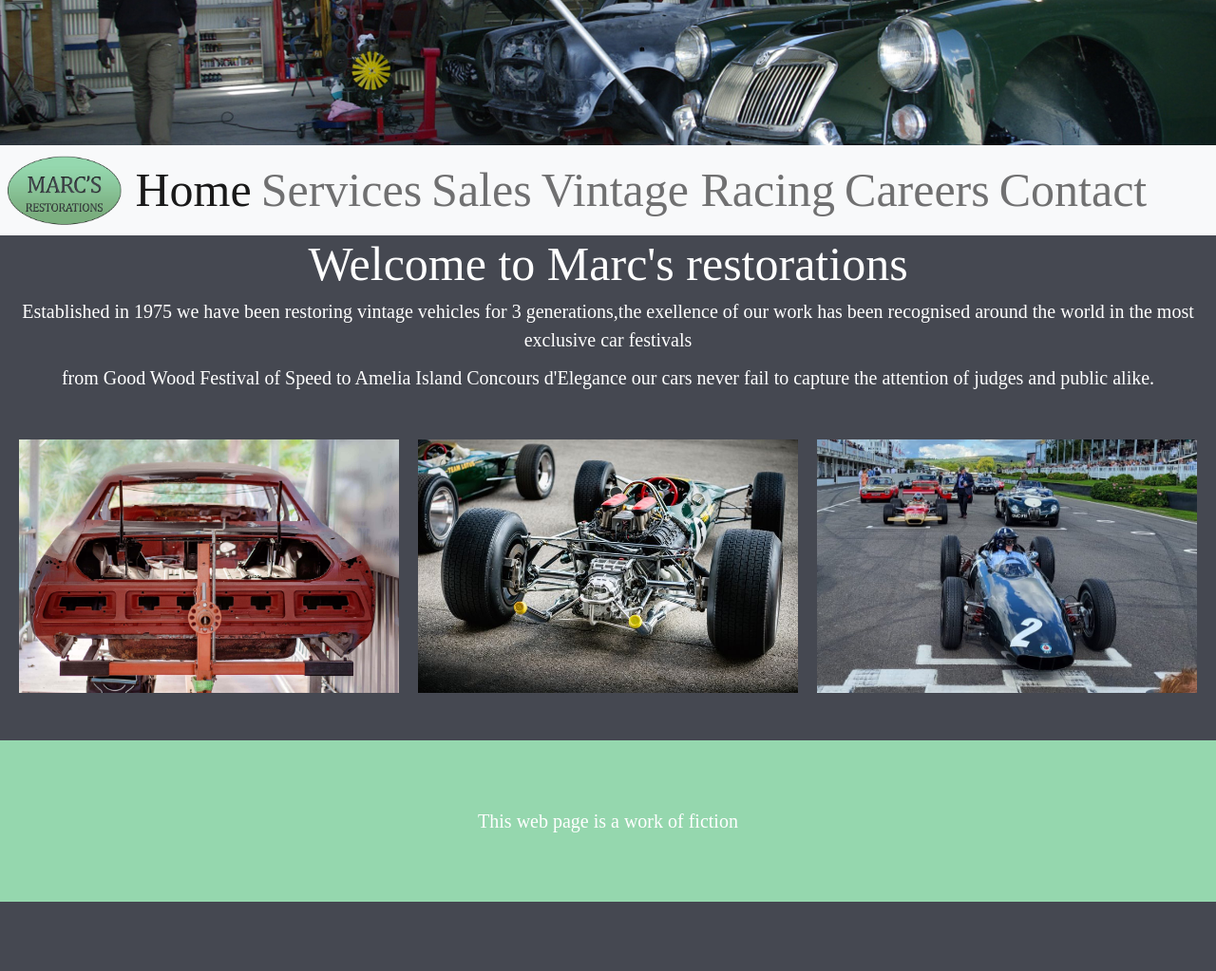
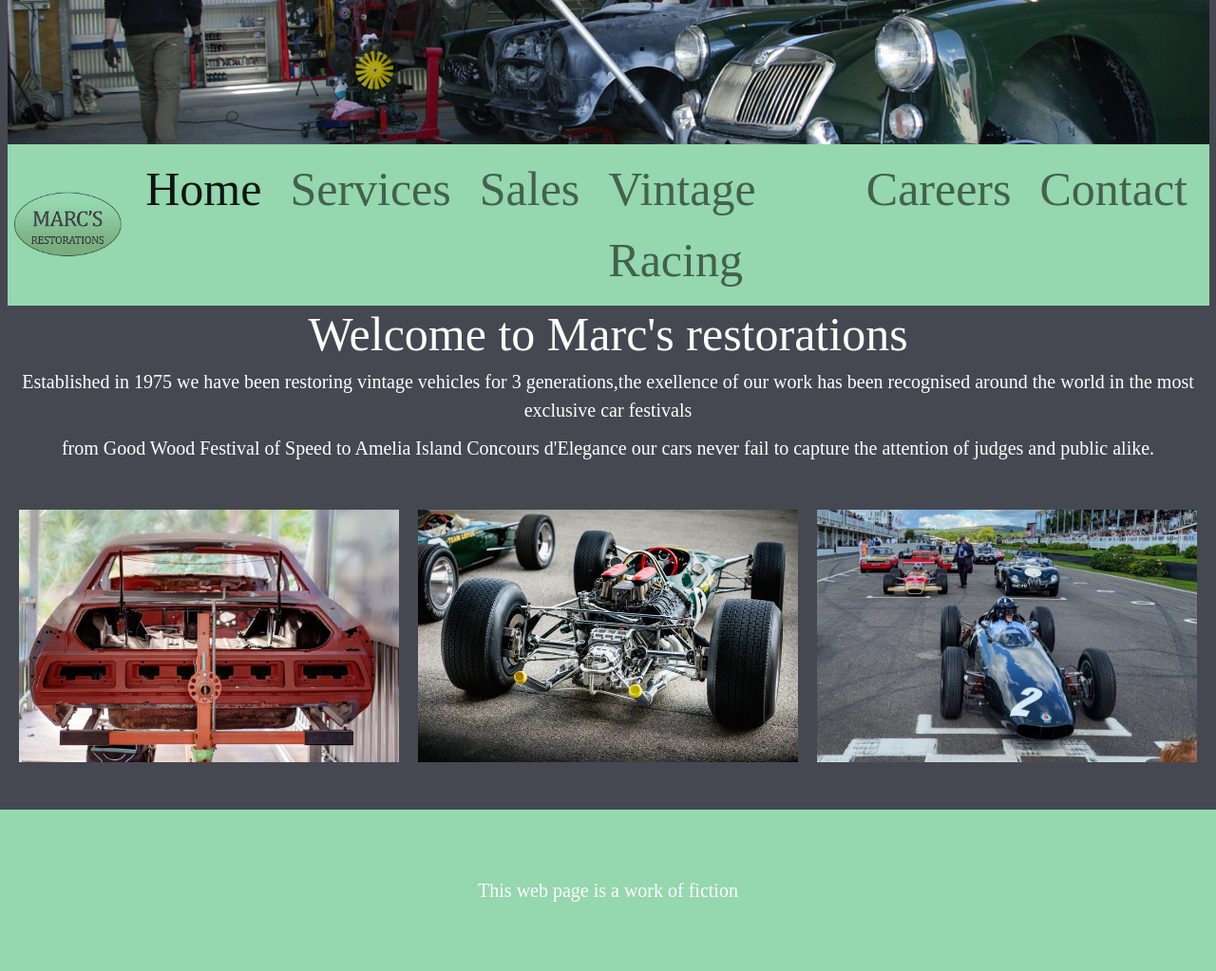
Before and after one commit to Marc4623/PF-Acosta, a plain HTML site: page index.html in a window 1280 px wide. Shown: the whole page at 95% size. Before the commit the page ends 950 px from the top, so only its background shows below. Drawn offline with nearby package versions, Linux system fonts and the light colour scheme.

Commit message:
syled new navbar

```diff
--- a/css/styles.css
+++ b/css/styles.css
@@ -6,9 +6,6 @@
 html {
     font-size: 62.5%;
     }
-a {
-    text-decoration: none;
-}
 .header__navigation--list {
     list-style: none;
     margin: 0;
@@ -22,7 +19,6 @@ a {
     padding: 3.4rem;
     float: left;
 }
-
 body {
     background-color: #454851;
 }
@@ -48,7 +44,7 @@ img {
 .header {
     font-family: 'Times New Roman', Times, serif;
     font-size: 5rem;
-}
+    }
 .header__banner {
     width: 100%;
     height: auto;
@@ -108,3 +104,6 @@ img {
 .company {
     width: 12rem;
 }
+.navbar-color {
+    background: #95d7ae;
+}
--- a/index.html
+++ b/index.html
@@ -1,6 +1,6 @@
 <!DOCTYPE html>
 <html lang="en">
-<head class="container">
+<head>
     <meta charset="UTF-8">
     <meta http-equiv="X-UA-Compatible" content="IE=edge">
     <meta name="viewport" content="width=device-width, initial-scale=1.0">
@@ -10,29 +10,27 @@
     <link rel="stylesheet" href="css/styles.css">
 </head>
 <body>
-    <header class="header">
+    <header class="header container-fluid">
         <img src="img/banner.png" alt="banner" class="header__banner">
-                <a href="index.html">
-
-                </a>
-                <nav class="navbar navbar-expand-lg navbar-light bg-light">
+        <div>
+            <nav class="navbar navbar-expand-lg navbar-color">
                     <div class="container-fluid">
-                        <a class="navbar-brand" href="#"><img src="img/company-logo-2.png" alt="company" class="company"></a>
+                        <a class="navbar-brand" href="index.html"><img src="img/company-logo-2.png" alt="company" class="company"></a>
                         <button class="navbar-toggler" type="button" data-bs-toggle="collapse" data-bs-target="#navbarNavAltMarkup" aria-controls="navbarNavAltMarkup" aria-expanded="false" aria-label="Toggle navigation">
                         <span class="navbar-toggler-icon"></span>
                         </button>
                         <div class="collapse navbar-collapse show" id="navbarNavAltMarkup">
                         <div class="navbar-nav">
-                            <a class="nav-link active" aria-current="page" href="#">Home</a>
-                            <a class="nav-link" href="#">Services</a>
-                            <a class="nav-link" href="#">Sales</a>
-                            <a class="nav-link" href="#">Vintage Racing</a>
-                            <a class="nav-link" href="#">Careers</a>
-                            <a class="nav-link" href="#">Contact</a>
+                            <a class="nav-link active px-4" aria-current="page" href="index.html">Home</a>
+                            <a class="nav-link px-4" href="pages/services.html">Services</a>
+                            <a class="nav-link px-4" href="pages/sales.html">Sales</a>
+                            <a class="nav-link px-4" href="pages/vintage_racing.html">Vintage Racing</a>
+                            <a class="nav-link px-4" href="pages/careers.html">Careers</a>
+                            <a class="nav-link px-4" href="pages/contact_us.html">Contact</a>
                         </div>
                         </div>
                     </div>
-                    </nav>
+            </nav>
         </div>
     </header >
     <section class="content">
```
